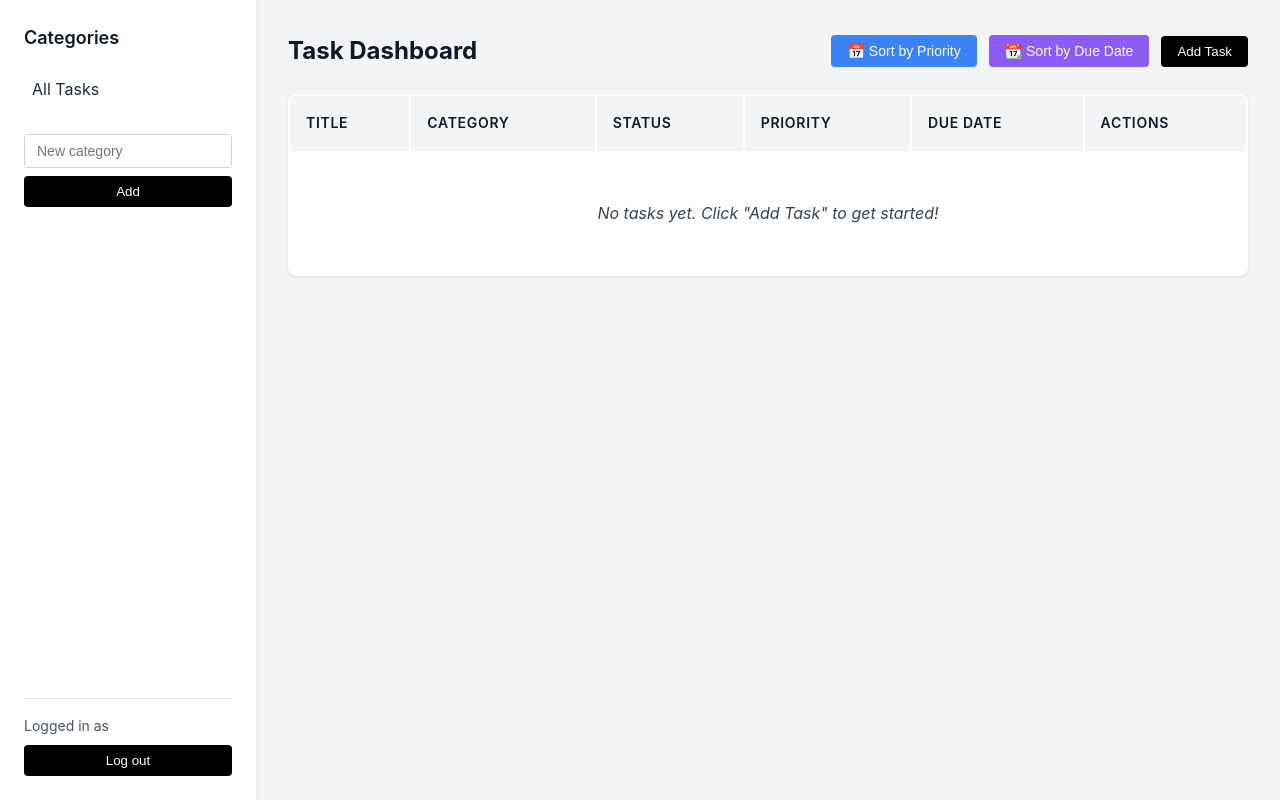
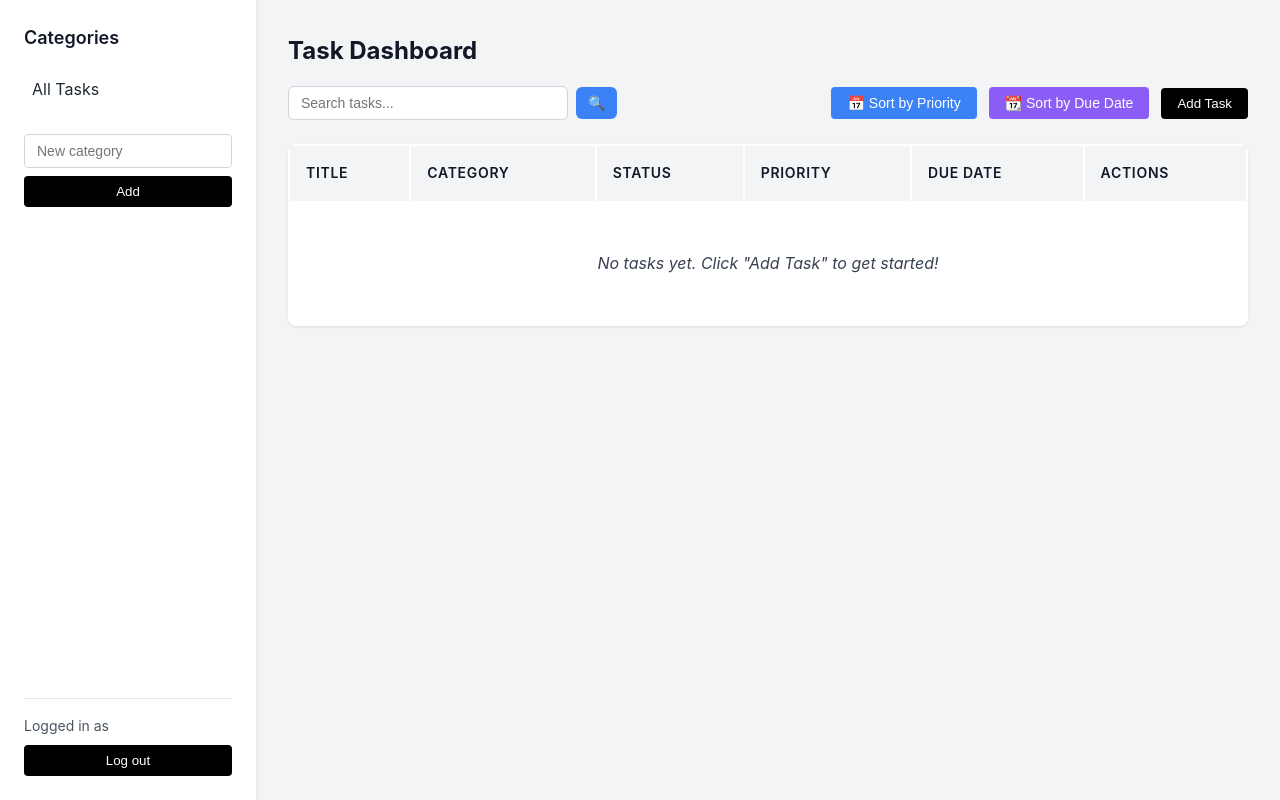
Before and after one commit to swe-students-fall2025/2-web-app-yay, a Flask app: template templates/dashboard.html in a window 1280 px wide. Run offline with Flask 3, Linux system fonts and the light colour scheme; the template is opened without the code that fills it, so the values that code supplies are empty.

Commit message:
add search bar and function

```diff
--- a/app.py
+++ b/app.py
@@ -294,6 +294,7 @@ def dashboard():
 
     category = request.args.get('category', 'all')
     sort_type = request.args.get('sort', 'default')
+    search_query = request.args.get('search', '').strip()
 
     cat_query = {"user_id": uid} if uid else {}
     cats = list(db["categories"].find(cat_query).sort("name", 1))
@@ -309,6 +310,14 @@ def dashboard():
             found = next((c for c in cats if c.get("name") == category), None)
             if found:
                 q["category_id"] = found["_id"]
+
+    # Add search functionality
+    if search_query:
+        # Search in title and description using regex
+        q["$or"] = [
+            {"title": {"$regex": search_query, "$options": "i"}},
+            {"description": {"$regex": search_query, "$options": "i"}}
+        ]
 
     # Determine sorting based on sort_type parameter
     if sort_type == 'priority':
@@ -368,7 +377,7 @@ def dashboard():
 
     user = {"username": getattr(current_user, "username", "User")}
 
-    return render_template("dashboard.html", user=user, categories=categories, tasks=tasks, upcoming_deadlines=upcoming_deadlines)
+    return render_template("dashboard.html", user=user, categories=categories, tasks=tasks, upcoming_deadlines=upcoming_deadlines, search_query=search_query)
 
 # AAA: 把上面取消注释下面注释起来
 # @app.post("/api/categories")
--- a/static/css/dashboard.css
+++ b/static/css/dashboard.css
@@ -211,17 +211,102 @@ body {
   font-weight: 600;
 }
 
+/* Search Results Section */
+.search-results-section {
+  background-color: #f0f9ff;
+  border: 1px solid #0ea5e9;
+  border-radius: 0.5rem;
+  padding: 1rem;
+  margin-bottom: 1.5rem;
+}
+
+.search-results-title {
+  font-size: 1rem;
+  font-weight: 600;
+  color: #0c4a6e;
+  margin-bottom: 0.5rem;
+}
+
+.search-results-count {
+  font-size: 0.875rem;
+  color: #0369a1;
+  margin: 0;
+}
+
 .content-header {
+  margin-bottom: 1.5rem;
+}
+
+.controls-section {
   display: flex;
   justify-content: space-between;
   align-items: center;
-  margin-bottom: 1.5rem;
+  margin-top: 1rem;
+  gap: 1rem;
+}
+
+.search-section {
+  flex: 0 0 auto;
+}
+
+.search-form {
+  display: flex;
+  gap: 0.5rem;
+  align-items: center;
+}
+
+.search-input {
+  width: 280px;
+  padding: 0.5rem 0.75rem;
+  border: 1px solid #d1d5db;
+  border-radius: 0.375rem;
+  font-size: 0.875rem;
+  outline: none;
+  transition: border-color 0.2s ease;
+}
+
+.search-input:focus {
+  border-color: #3b82f6;
+  box-shadow: 0 0 0 3px rgba(59, 130, 246, 0.1);
+}
+
+.btn-search {
+  background-color: #3b82f6;
+  color: #ffffff;
+  padding: 0.5rem 0.75rem;
+  border: none;
+  border-radius: 0.375rem;
+  font-weight: 500;
+  cursor: pointer;
+  transition: background-color 0.2s ease;
+  font-size: 0.875rem;
+}
+
+.btn-search:hover {
+  background-color: #2563eb;
+}
+
+.btn-clear-search {
+  background-color: #6b7280;
+  color: #ffffff;
+  padding: 0.5rem;
+  border: none;
+  border-radius: 0.375rem;
+  font-weight: 500;
+  cursor: pointer;
+  transition: background-color 0.2s ease;
+  font-size: 0.875rem;
+}
+
+.btn-clear-search:hover {
+  background-color: #4b5563;
 }
 
 .header-actions {
   display: flex;
   gap: 0.75rem;
   align-items: center;
+  flex-wrap: wrap;
 }
 
 .page-title {
@@ -383,10 +468,23 @@ body {
     padding: 1rem;
   }
 
-  .content-header {
+  .controls-section {
     flex-direction: column;
     gap: 1rem;
-    align-items: flex-start;
+    align-items: stretch;
+  }
+
+  .search-section {
+    width: 100%;
+  }
+
+  .search-form {
+    width: 100%;
+  }
+
+  .search-input {
+    width: 100%;
+    flex: 1;
   }
 
   .header-actions {
--- a/templates/dashboard.html
+++ b/templates/dashboard.html
@@ -60,6 +60,31 @@
     <section class="main-content">
       <div class="content-header">
         <h2 class="page-title">Task Dashboard</h2>
+
+        <div class="controls-section">
+          <div class="search-section">
+            <form method="GET" class="search-form">
+              <input
+                type="text"
+                name="search"
+                placeholder="Search tasks..."
+                class="search-input"
+                value="{{ request.args.get('search', '') }}"
+              />
+              <button type="submit" class="btn-search">🔍</button>
+              {% if request.args.get('search') %}
+                <button type="button" class="btn-clear-search" onclick="clearSearch()">✕</button>
+              {% endif %}
+              <!-- Preserve other URL parameters -->
+              {% if request.args.get('category') %}
+                <input type="hidden" name="category" value="{{ request.args.get('category') }}">
+              {% endif %}
+              {% if request.args.get('sort') %}
+                <input type="hidden" name="sort" value="{{ request.args.get('sort') }}">
+              {% endif %}
+            </form>
+          </div>
+
           <div class="header-actions">
             {% if request.args.get('sort') == 'priority' %}
               <button class="btn-sort-priority active" onclick="clearSort()">📅 Sorted by Priority</button>
@@ -74,6 +99,7 @@
             <a href="/add-task">
               <button class="btn-add-task">Add Task</button>
             </a>
+          </div>
         </div>
       </div>
 
@@ -99,6 +125,14 @@
           </div>
           {% endfor %}
         </div>
+      </div>
+      {% endif %}
+
+      <!-- Search Results Indicator -->
+      {% if search_query %}
+      <div class="search-results-section">
+        <h3 class="search-results-title">🔍 Search Results for "{{ search_query }}"</h3>
+        <p class="search-results-count">{{ tasks|length }} task{{ 's' if tasks|length != 1 else '' }} found</p>
       </div>
       {% endif %}
 
@@ -169,6 +203,12 @@
       urlParams.delete('sort');
       window.location.href = `/dashboard?${urlParams.toString()}`;
     }
+
+    function clearSearch() {
+      const urlParams = new URLSearchParams(window.location.search);
+      urlParams.delete('search');
+      window.location.href = `/dashboard?${urlParams.toString()}`;
+    }
   </script>
 </body>
 </html>
```
Lines whose indentation alone changed are shown as unchanged.
